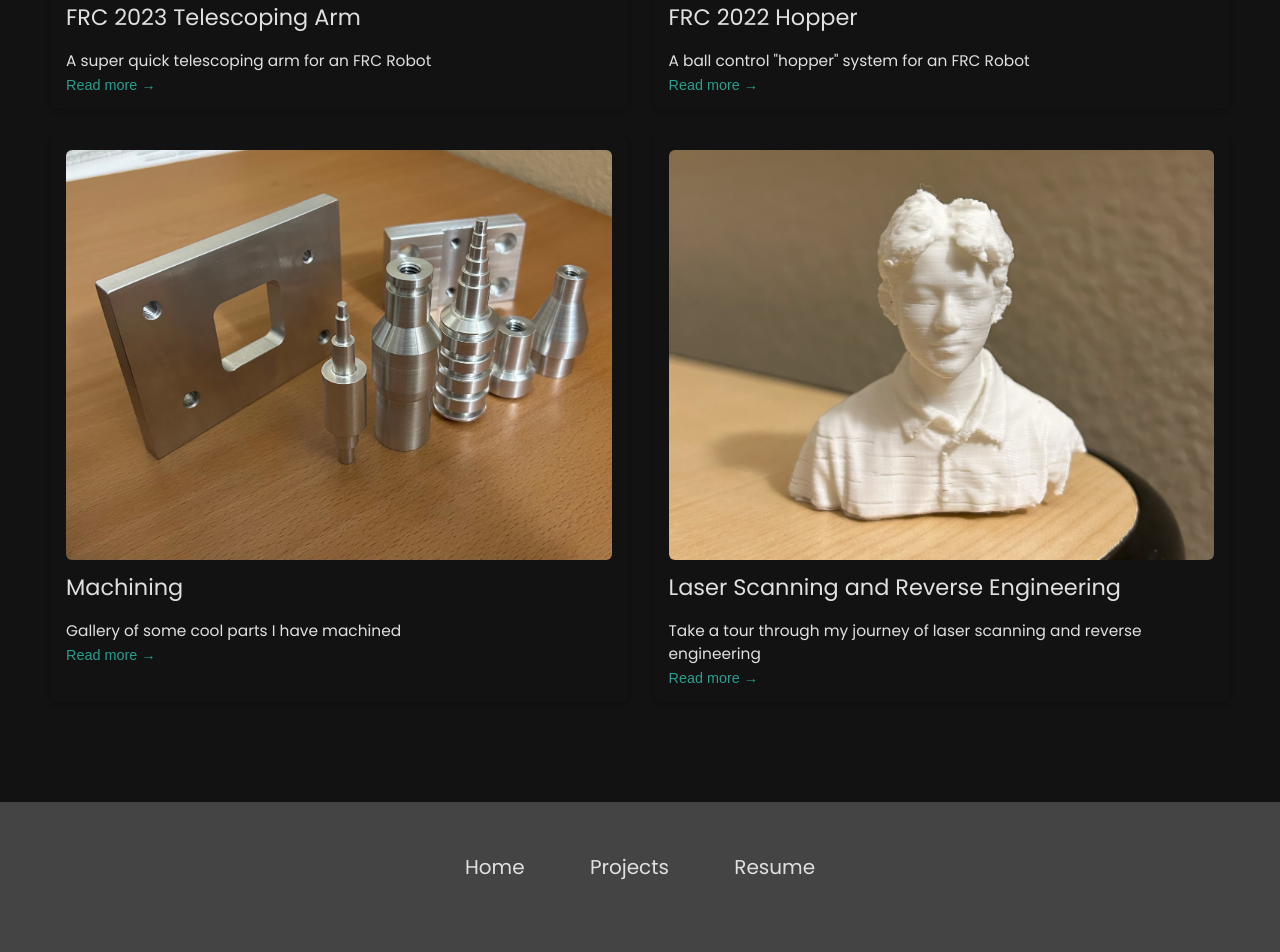
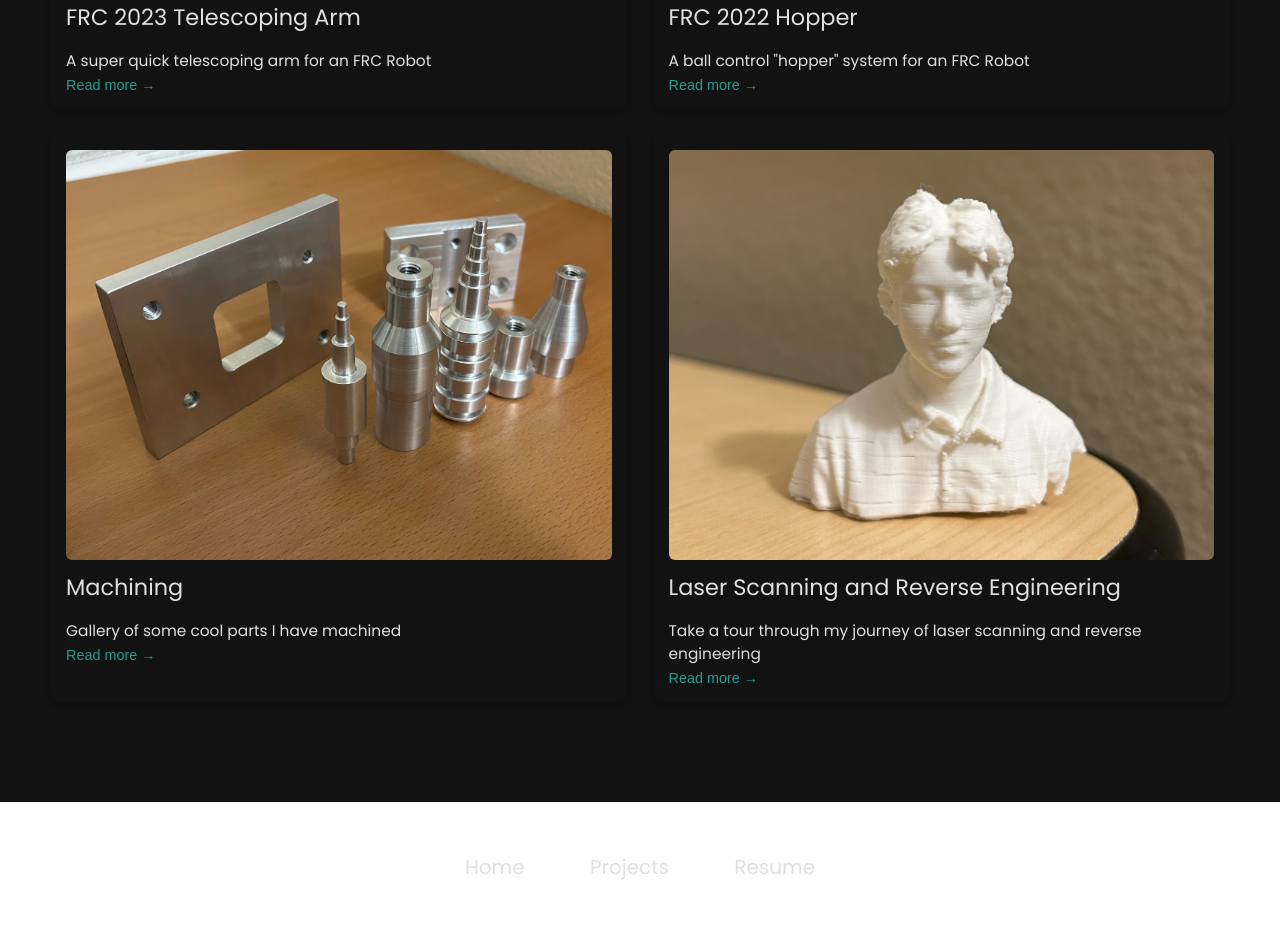
Before and after one commit to micahhsu/micahhsu.github.io, a Jekyll site: the page built from index.html, in a window 1280 px wide. Shown: the part 2098-3050 px from the top of the page. Built offline with Jekyll 4.4.1, drawn with Linux system fonts in a browser that asks for light colours.

Commit message:
Color Update

```diff
--- a/_config.yml
+++ b/_config.yml
@@ -69,7 +69,7 @@ skills:
 # Active theme (Updatethis to switch themes). Make sure to keep the indentation the samne.
 colors:
   background: "#121212"      # Dark gray-black background (common for dark mode)
-  light_background: "#444444" # Slightly lighter for cards/sections
+  light_background: "#ffffff" # Slightly lighter for cards/sections
   text: "#e0e0e0"             # Light gray text for readability
   border: "#333333"           # Dark borders
   link: "#40b3a2"             # Keep your existing blue for links
```
